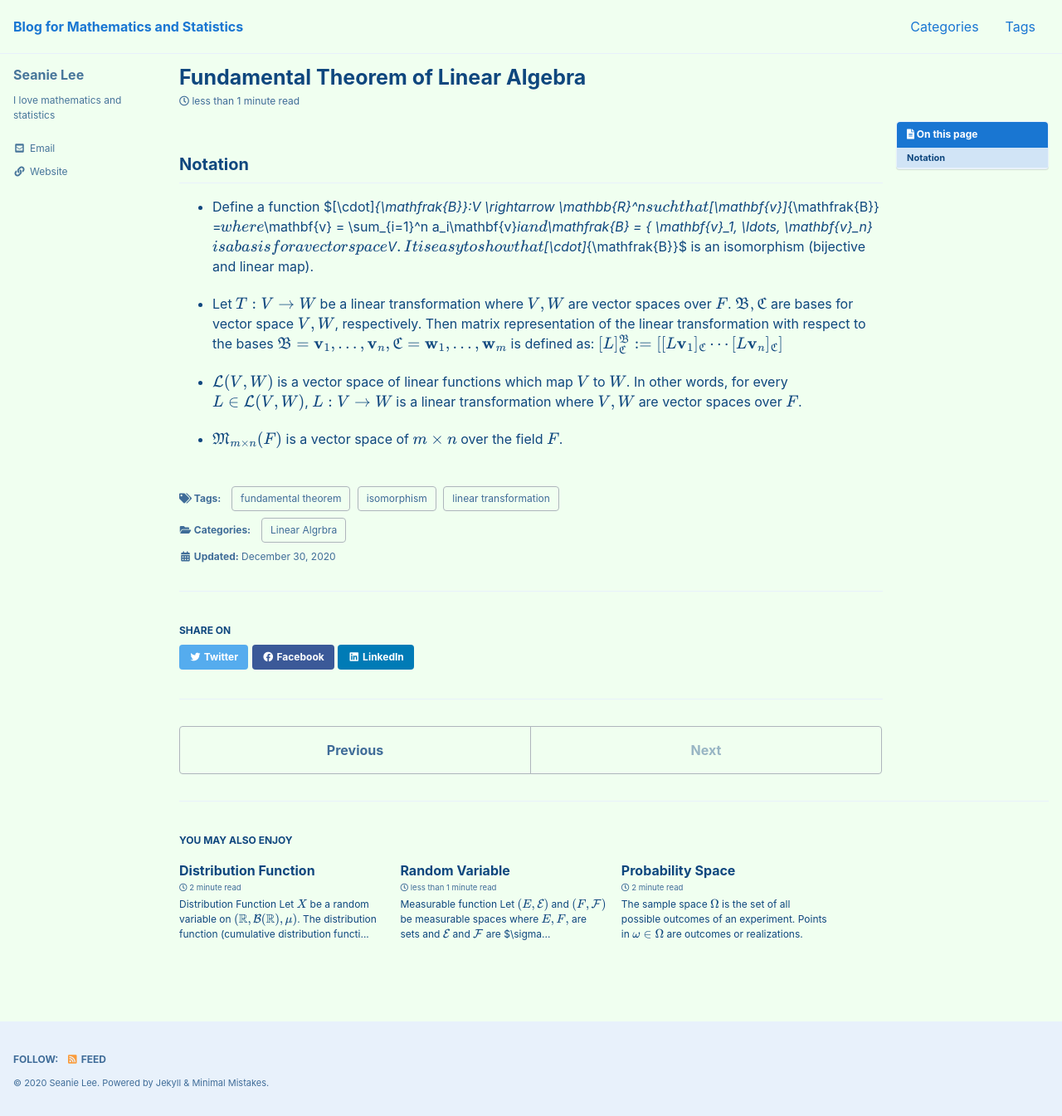
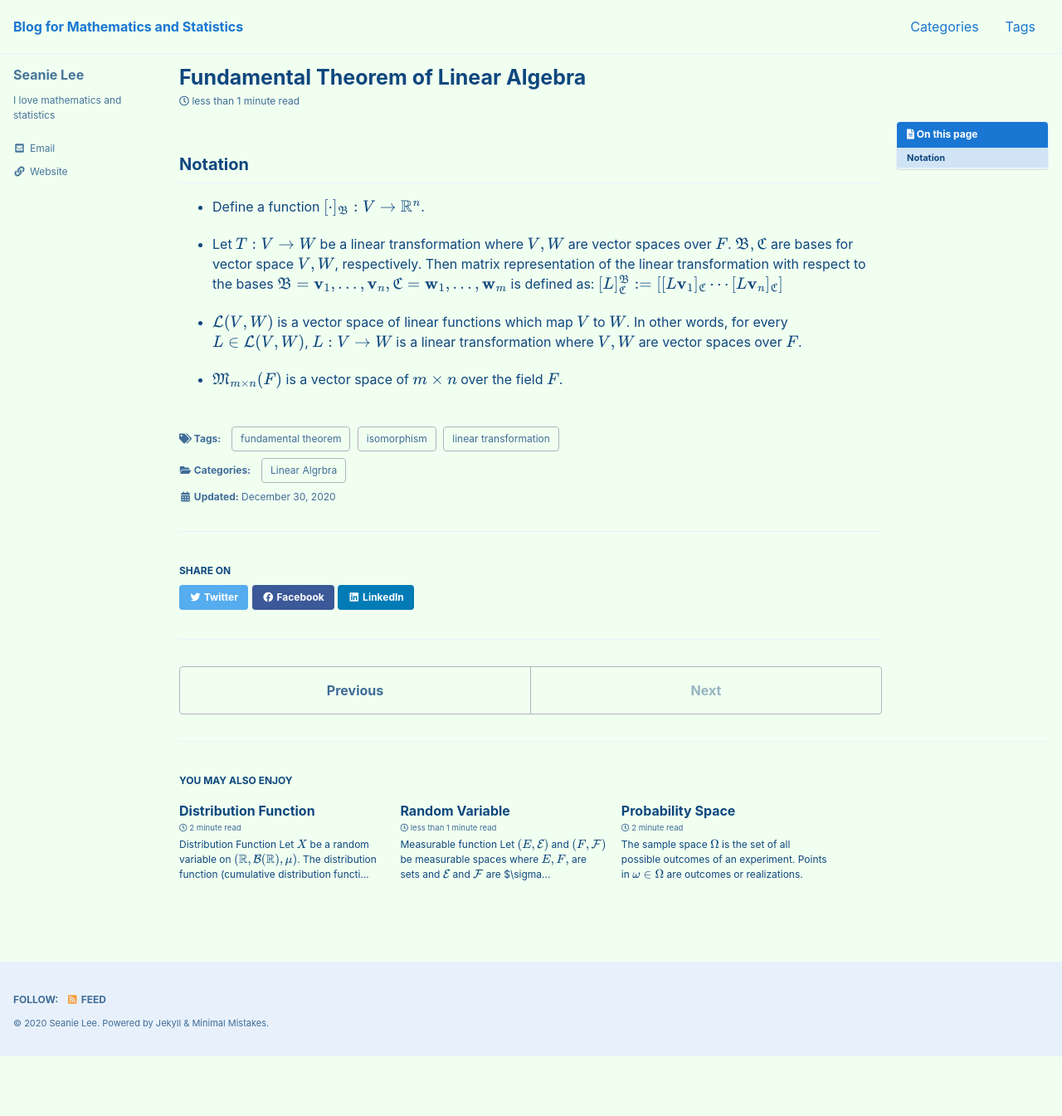
Before and after one commit to seanie12/blog, a Jekyll site: the page built from _posts/2020-12-30-fudamental-theorem-of-linear-algebra.md, in a window 1280 px wide. Shown: the whole page at 83% size. Built offline with Jekyll 4.4.1, drawn with Linux system fonts in a browser that asks for light colours; cached includes are drawn as plain includes; formulas are drawn with MathJax 3; after the commit the page ends 1273 px from its top, so only the background shows below that.

Commit message:
Update 2020-12-30-fudamental-theorem-of-linear-algebra.md

```diff
--- a/_posts/2020-12-30-fudamental-theorem-of-linear-algebra.md
+++ b/_posts/2020-12-30-fudamental-theorem-of-linear-algebra.md
@@ -18,7 +18,7 @@ comments : true
 ---
 
 ## Notation
-- Define a function $[\cdot]_{\mathfrak{B}}:V \rightarrow \mathbb{R}^n$ such that $[\mathbf{v}]_{\mathfrak{B}} =$ where $\mathbf{v} = \sum_{i=1}^n a_i\mathbf{v}_i$ and $\mathfrak{B} = \{ \mathbf{v}_1, \ldots, \mathbf{v}_n\}$ is a basis for a vector space $V$.  It is easy to show that $[\cdot]_{\mathfrak{B}}$ is an isomorphism (bijective and linear map).
+- Define a function $[\cdot]_{\mathfrak{B}}:V \rightarrow \mathbb{R}^n$.
 
 - Let $T: V \rightarrow W$ be a linear transformation where $V, W$ are vector spaces over $F$. $\mathfrak{B,C}$ are bases for vector space $V, W$, respectively. Then matrix representation of the linear transformation with respect to the bases $\mathfrak{B}=\{\mathbf{v}_1, \ldots, \mathbf{v}_n\}, \mathfrak{C}=\{ \mathbf{w}_1, \ldots, \mathbf{w}_m \}$ is defined as:
 $$ [L]^\mathfrak{B}_{\mathfrak{C}} := [ [L\mathbf{v}_1]_{\mathfrak{C}} \cdots[L\mathbf{v}_n]_{\mathfrak{C}}]$$
```
